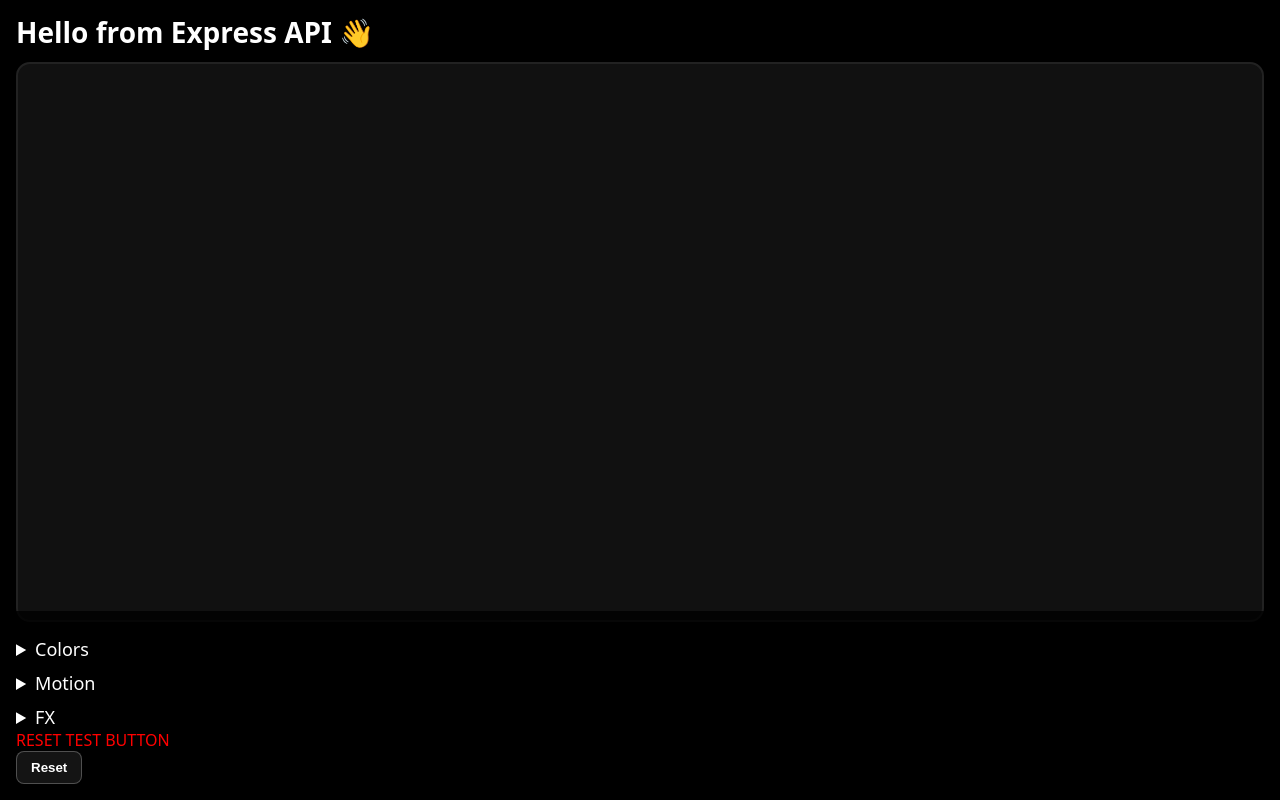
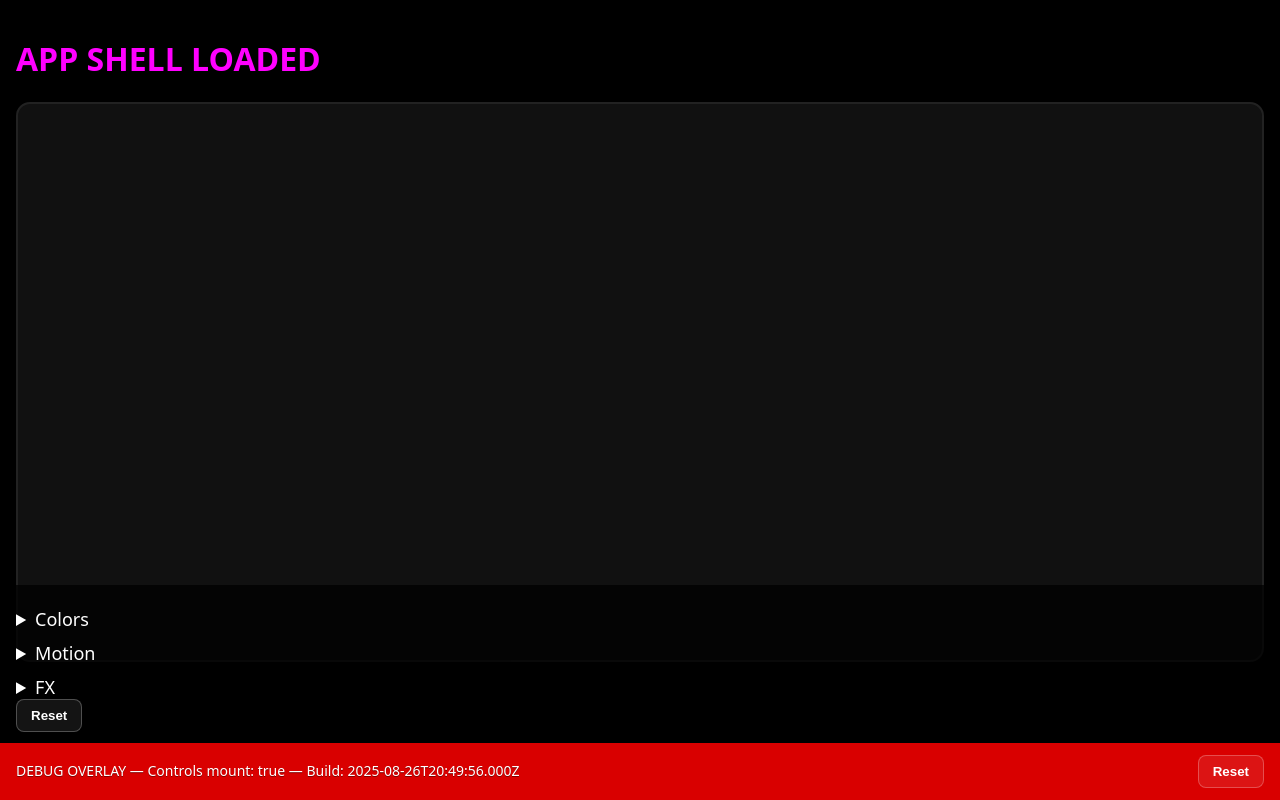
Before and after one commit to fromabovellc-gif/Shade-is-shading, a React (Vite) app in the folder client/: page / in a window 1280 px wide. Built offline with nearby package versions, Linux system fonts and the light colour scheme.

Commit message:
feat: expose debug overlay and controls

```diff
--- a/client/src/App.tsx
+++ b/client/src/App.tsx
@@ -1,15 +1,39 @@
-import React from "react";
+import React, { useEffect } from "react";
 import Controls from "./components/Controls";
+import DebugOverlay from "./components/DebugOverlay";
 import "./index.css";
 
 export default function App() {
+  useEffect(() => {
+    console.log(`[App] mounted @ ${new Date().toISOString()}`);
+    const canvas = document.getElementById("shader-canvas");
+    if (canvas) {
+      console.log("[Canvas] ready");
+    }
+  }, []);
+
   return (
     <div className="app">
-      <h1 className="title">Hello from Express API 👋</h1>
+      <h1 style={{ color: "magenta" }}>APP SHELL LOADED</h1>
       <div className="canvas-wrap">
-        <canvas id="shader-canvas"></canvas>
+        <canvas id="shader-canvas" className="shader-canvas"></canvas>
       </div>
-      <Controls />
+      <div
+        style={{
+          position: "fixed",
+          left: 0,
+          right: 0,
+          bottom: 56,
+          padding: "12px 16px",
+          zIndex: 100000,
+          pointerEvents: "auto",
+          background: "rgba(0,0,0,.75)",
+          color: "#fff",
+        }}
+      >
+        <Controls />
+      </div>
+      <DebugOverlay />
     </div>
   );
 }
--- a/client/src/components/Controls.tsx
+++ b/client/src/components/Controls.tsx
@@ -1,4 +1,5 @@
 import React, { useEffect, useState } from "react";
+import { resetControls } from "../lib/resetControls";
 
 const read = (k: string, d: number) => {
   const v = localStorage.getItem(k);
@@ -6,10 +7,15 @@ const read = (k: string, d: number) => {
 };
 const write = (k: string, v: number) => localStorage.setItem(k, String(v));
 
-export default function Controls() {
+function Controls() {
   const [hue, setHue] = useState(read("hue", 0.6));
   const [speed, setSpeed] = useState(read("speed", 1.0));
   const [intensity, setIntensity] = useState(read("intensity", 1.0));
+
+  useEffect(() => {
+    (window as any).__controlsMounted = true;
+    console.log("[Controls] mounted");
+  }, []);
 
   useEffect(() => write("hue", hue), [hue]);
   useEffect(() => write("speed", speed), [speed]);
@@ -19,25 +25,11 @@ export default function Controls() {
     setHue(0.6);
     setSpeed(1.0);
     setIntensity(1.0);
-    localStorage.removeItem("hue");
-    localStorage.removeItem("speed");
-    localStorage.removeItem("intensity");
+    resetControls();
   };
 
   return (
-    <div
-      className="controls-panel"
-      style={{
-        position: "fixed",
-        bottom: 0,
-        left: 0,
-        width: "100%",
-        background: "rgba(0, 0, 0, 0.8)",
-        color: "#fff",
-        padding: "16px",
-        zIndex: 1000,
-      }}
-    >
+    <div className="controls-panel">
       <details>
         <summary>Colors</summary>
         <div className="row">
@@ -83,8 +75,9 @@ export default function Controls() {
         </div>
       </details>
 
-      <div style={{ color: "red" }}>RESET TEST BUTTON</div>
       <button className="reset-btn" onClick={resetAll}>Reset</button>
     </div>
   );
 }
+
+export default Controls;
--- /dev/null
+++ b/client/src/components/DebugOverlay.tsx
@@ -0,0 +1,58 @@
+import React, { useEffect, useState } from "react";
+import { resetControls } from "../lib/resetControls";
+
+const buildTimestamp = new Date().toISOString();
+
+export default function DebugOverlay() {
+  const [mounted, setMounted] = useState("unknown");
+
+  useEffect(() => {
+    const update = () => {
+      const v = (window as any).__controlsMounted;
+      setMounted(typeof v === "boolean" ? String(v) : "unknown");
+    };
+    update();
+    const id = setInterval(update, 500);
+    return () => clearInterval(id);
+  }, []);
+
+  return (
+    <div
+      style={{
+        position: "fixed",
+        left: 0,
+        right: 0,
+        bottom: 0,
+        padding: "12px 16px",
+        fontSize: 14,
+        lineHeight: 1.2,
+        background: "rgba(255, 0, 0, 0.85)",
+        color: "#fff",
+        textShadow: "0 1px 0 rgba(0,0,0,.4)",
+        zIndex: 999999,
+        display: "flex",
+        alignItems: "center",
+        justifyContent: "space-between",
+      }}
+    >
+      <div>
+        DEBUG OVERLAY — Controls mount: {mounted} — Build: {buildTimestamp}
+      </div>
+      <button
+        onClick={resetControls}
+        style={{
+          appearance: "none",
+          border: "1px solid rgba(255,255,255,0.25)",
+          background: "rgba(255,255,255,0.08)",
+          color: "#fff",
+          padding: "8px 14px",
+          borderRadius: 8,
+          fontWeight: 600,
+          cursor: "pointer",
+        }}
+      >
+        Reset
+      </button>
+    </div>
+  );
+}
--- a/client/src/index.css
+++ b/client/src/index.css
@@ -1,7 +1,13 @@
 :root { color-scheme: dark; }
 * { box-sizing: border-box; }
-html, body, #root { height: 100%; margin: 0; }
-body { background:#000; color:#fff; font-family: system-ui, -apple-system, Segoe UI, Roboto, Helvetica, Arial, sans-serif; }
+html, body, #root { height: 100%; }
+body {
+  margin: 0;
+  overflow-x: hidden;
+  background:#000;
+  color:#fff;
+  font-family: system-ui, -apple-system, Segoe UI, Roboto, Helvetica, Arial, sans-serif;
+}
 
 .app { min-height: 100%; padding: 16px 16px 88px; }
 .title { margin: 0 0 12px; font-size: 28px; line-height: 1.2; }
@@ -14,13 +20,21 @@ body { background:#000; color:#fff; font-family: system-ui, -apple-system, Segoe
   background: #111;
   border: 2px solid #222;
 }
-#shader-canvas { width: 100%; height: 100%; display: block; }
+.shader-canvas { display:block; width:100%; height:auto; }
 
 .controls-panel details { margin-top: 10px; }
 .controls-panel summary { cursor: pointer; font-size: 18px; }
 .controls-panel .row { padding: 10px 0 4px; }
 .controls-panel label { display: block; margin-bottom: 6px; font-size: 16px; }
 .controls-panel input[type="range"] { width: 100%; }
+
+.ui-layer {
+  z-index: 100000;
+  position: fixed;
+  left: 0;
+  right: 0;
+  bottom: 56px;
+}
 
 .controls-bar {
   position: fixed;
--- /dev/null
+++ b/client/src/lib/resetControls.ts
@@ -0,0 +1,8 @@
+export function resetControls() {
+  try {
+    localStorage.removeItem("hue");
+    localStorage.removeItem("speed");
+    localStorage.removeItem("intensity");
+  } catch {}
+  window.location.reload();
+}
```
